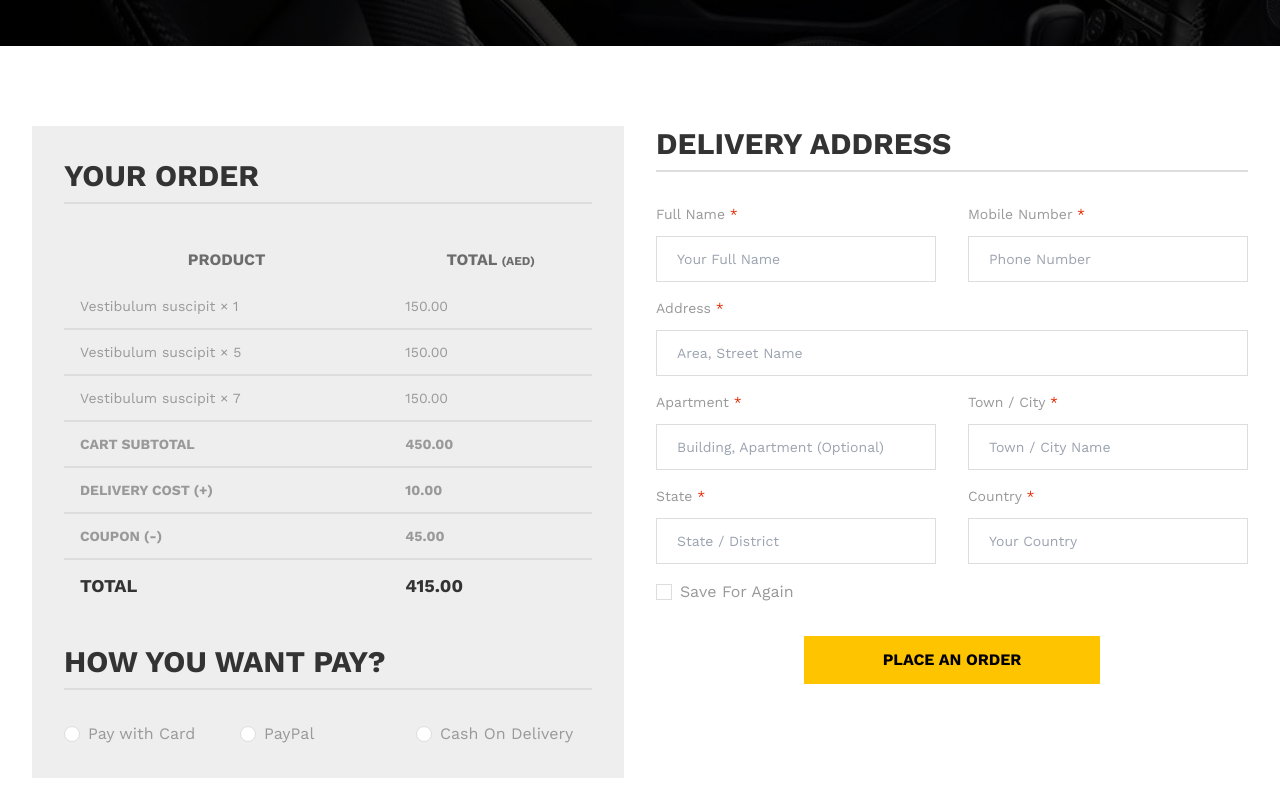
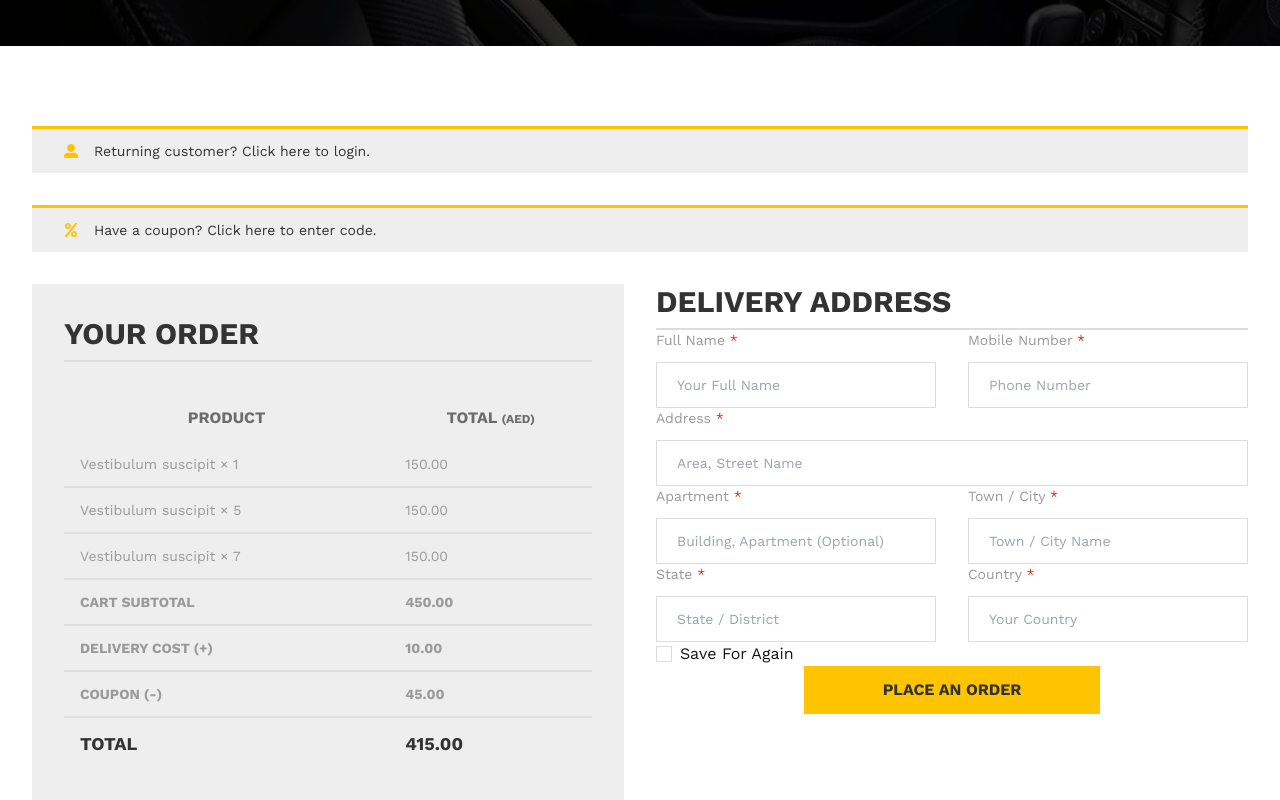
Before and after one commit to shahjalalhazari/Uren-Car-Accessories-Shop, a Next.js app: page /shop/checkout in a window 1280 px wide. Shown: the part 580-1380 px from the top of the page. Built offline with nearby package versions, Linux system fonts and the light colour scheme.

Commit message:
Responsive Login Accordion Form added on Checkout page for all type of devices.

```diff
--- a/src/app/shop/checkout/checkout.css
+++ b/src/app/shop/checkout/checkout.css
@@ -11,6 +11,84 @@
 
 hr {
     @apply border border-uren-border;
+}
+
+/* FORM */
+.form-input-layout {
+    @apply grid grid-cols-1;
+}
+.form-group {
+    @apply w-full text-sm text-body;
+    }
+
+.form-group label {
+    @apply block mb-3;
+}
+
+.form-group>label>span {
+    @apply text-secondary;
+}
+
+.form-group input {
+    @apply border border-uren-border text-sm w-full px-5 py-3 outline-none;
+}
+
+.show-password {
+    @apply absolute bottom-[14px] right-5 text-base cursor-pointer;
+}
+
+.save-form-data {
+    @apply appearance-none h-4 w-4 border border-uren-border outline-none cursor-pointer;
+}
+
+.save-form-data:checked {
+    @apply bg-primary border-transparent;
+}
+
+.save-form-data-label {
+    @apply cursor-pointer;
+}
+
+.save-form-data-label:hover {
+    @apply text-primary;
+}
+
+.submit-btn {
+    @apply bg-primary font-bold w-full text-dark-gray px-5 py-3 cursor-pointer uppercase;
+}
+
+.submit-btn:hover {
+    @apply bg-secondary text-base-100;
+}
+
+/* ACCORDION */
+.accordion-layout {
+    @apply w-full space-y-4 mb-4;
+}
+
+.accordion-header {
+    @apply border-t-[3px] border-primary text-body;
+}
+
+.accordion-heading-text {
+    @apply w-full py-3 px-6 text-sm bg-gray-bg text-start text-dark-gray flex gap-x-2 items-center;
+}
+
+.accordion-action {
+    @apply cursor-pointer;
+}
+
+.accordion-action:hover {
+    @apply text-primary underline;
+}
+
+/* LOGIN ACCORDION */
+.login-accordion {
+    @apply grid grid-cols-1 border border-uren-border mt-4 p-6;
+}
+
+.checkout-login-form {
+    @apply space-y-4;
 }
 
 /* ORDER CART */
@@ -39,51 +117,13 @@ hr {
 }
 
 /* DELIVERY ADDRESS FORM */
-.delivery-form {
-    @apply mt-5 text-body w-full;
-    }
-.form-input-layout {
-    @apply grid grid-cols-1;
-}
-.form-group {
-    @apply w-full text-sm mb-4;
-    }
-
-    .form-group label {
-        @apply block mb-3;
-    }
-
-    .form-group>label>span {
-        @apply text-secondary;
-    }
-
-    .form-group input {
-        @apply border border-uren-border text-sm w-full px-5 py-3 outline-none;
+/* .delivery-form {
+    @apply text-body w-full;
 }
 
-.save-address {
-    @apply appearance-none h-4 w-4 border border-uren-border outline-none cursor-pointer;
-}
-
-.save-address:checked {
-    @apply bg-primary border-transparent;
-}
-
-.save-address-label {
-    @apply cursor-pointer;
-}
-
-.save-address-label:hover {
-    @apply text-primary;
-}
-
-.submit-btn {
-    @apply bg-primary mt-8 font-bold w-full text-dark px-5 py-3 cursor-pointer uppercase;
-}
-
-.submit-btn:hover {
-    @apply bg-secondary text-base-100;
-}
+.delivery-form .form-group {
+    @apply mt-4;
+} */
 
 /* PAYMENT METHOD */
 .payment-method {
@@ -127,6 +167,19 @@ hr {
         @apply text-2xl;
     }
 
+    /* ACCORDION */
+    .accordion-layout {
+        @apply w-full space-y-6 mb-6;
+    }
+
+    .accordion-heading-text {
+        @apply px-6 flex gap-x-3;
+    }
+
+    /* LOGIN ACCORDION */
+    .login-accordion {
+        @apply grid grid-cols-2 mt-6 p-6;
+    }
     /* ORDER CART */
     .table-head {
         @apply text-start;
@@ -154,6 +207,24 @@ hr {
         @apply text-3xl;
     }
 
+    /* ACCORDION */
+    .accordion-layout {
+        @apply space-y-8 mb-8;
+    }
+
+    .accordion-heading-text {
+        @apply py-3 px-8 flex gap-x-4;
+    }
+
+    /* LOGIN ACCORDION */
+    .login-accordion {
+        @apply grid grid-cols-3 mt-8 p-8;
+    }
+
+    .checkout-login-form {
+        @apply space-y-6;
+    }
+
     /* ORDER CART */
     .order-cart {
         @apply p-8;
@@ -162,9 +233,11 @@ hr {
         @apply text-lg;
     }
     /* DELIVERY ADDRESS FORM */
-    .delivery-form {
+    /* .delivery-form {
         @apply mt-8;
     }
+
+    */
 
     .form-input-layout {
         @apply grid grid-cols-2 gap-x-8;
--- a/src/app/shop/checkout/page.js
+++ b/src/app/shop/checkout/page.js
@@ -1,6 +1,7 @@
 import InputField from "@/components/shared/fields/InputField";
 import "./checkout.css"
 import PageBreadcrumb from '@/components/shared/PageBreadcrumb';
+import CheckoutAccordion from "@/components/shop/checkout/CheckoutAccordion";
 
 const CheckoutPage = () => {
 
@@ -8,8 +9,12 @@ const CheckoutPage = () => {
     <div>
       <PageBreadcrumb breadcrumbLink={"Checkout"} breadcrumbTitle={"Checkout"} />
 
-      <div className="uren-container checkout-layout">
+      <div className="uren-container">
+      {/* Accordion Section */}
+        <CheckoutAccordion />
 
+        {/* Main Section */}
+        <div className="checkout-layout">
           {/* ORDER CART */}
           <div className="order-cart">
             <h3 className='checkout-heading'>Your order</h3>
@@ -113,6 +118,7 @@ const CheckoutPage = () => {
                 {/* Mobile Number Field */}
                 <InputField name={"number"} label={"Mobile Number"} type={"text"} required={true} placeholder={"Phone Number"}/>
               </div>
+
               {/* Address */}
                 <InputField name={"address"} label={"Address"} type={"text"} required={true} placeholder={"Area, Street Name"}/>
 
@@ -123,6 +129,7 @@ const CheckoutPage = () => {
                 {/* Town/City */}
                 <InputField name={"city"} label={"Town / City"} type={"text"} required={true} placeholder={"Town / City Name"}/>
               </div>
+
               <div className="form-input-layout">
                 {/* State */}
                 <InputField name={"state"} label={"State"} type={"text"} required={true} placeholder={"State / District"}/>
@@ -135,10 +142,10 @@ const CheckoutPage = () => {
               <div className="flex gap-x-2 items-center">
                 <input
                   type="checkbox"
-                name="save-address"
-                id="save-address"
-                className="save-address uren-transition" />
-              <label htmlFor="save-address" className="save-address-label">Save For Again</label>
+                  name="save-address-data"
+                  id="save-address-data"
+                  className="save-form-data uren-transition" />
+                <label htmlFor="save-address-data" className="save-form-data-label">Save For Again</label>
               </div>
 
               {/* Submit Button */}
@@ -149,6 +156,7 @@ const CheckoutPage = () => {
           </div>
         </div>
       </div>
+    </div>
   );
 };
 
--- /dev/null
+++ b/src/components/shop/checkout/CheckoutAccordion.jsx
@@ -0,0 +1,107 @@
+"use client";
+import InputField from "@/components/shared/fields/InputField";
+import PasswordField from "@/components/shared/fields/PasswordField";
+import { useState } from "react";
+import { FaPercent, FaUserAlt } from "react-icons/fa";
+
+const CheckoutAccordion = () => {
+  const [loginAccordion, setLoginAccordion] = useState(false);
+  const [couponAccordion, setCouponAccordion] = useState(false);
+
+  return (
+    <div className="accordion-layout">
+      {/* LOGIN FORM */}
+      <div className="accordion-header uren-transition">
+        <div className="accordion-heading-text">
+          <FaUserAlt className="text-primary" />
+          <p>
+            Returning customer?{" "}
+            <span
+              className="uren-transition accordion-action"
+              onClick={() => setLoginAccordion(!loginAccordion)}
+            >
+              Click here to login.
+            </span>
+          </p>
+        </div>
+
+        <div
+          className={`overflow-hidden transition-all duration-1000 ${
+            loginAccordion ? "max-h-[500px]" : "max-h-0"
+          }`}
+        >
+          <div className="login-accordion">
+            <form className="checkout-login-form">
+              {/* EMAIL FIELD */}
+              <InputField
+                label={"E-mail"}
+                name={"login-email"}
+                required={true}
+                type={"email"}
+                placeholder={""} />
+
+              {/* PASSWORD FIELD */}
+              <PasswordField
+                label={"Password"}
+                name={"password"}
+                placeholder={""}
+              />
+              <div className="flex gap-x-2 items-center">
+                {/* SAVE LOGIN DATA */}
+                <input
+                  type="checkbox"
+                  name="save-login-data"
+                  id="save-login-data"
+                  className="save-form-data uren-transition"
+                />
+                <label
+                  htmlFor="save-login-data"
+                  className="save-form-data-label"
+                >
+                  Remember Me
+                </label>
+              </div>
+
+              {/* SUBMIT BUTTON */}
+              <input
+                type="submit"
+                value="Login"
+                className="submit-btn uren-transition"
+              />
+            </form>
+            <div className=""></div>
+          </div>
+        </div>
+      </div>
+
+      {/* DISCOUNT COUPON FORM */}
+      <div className={`accordion-header uren-transition`}>
+        <div className="accordion-heading-text">
+          <FaPercent className="text-primary" />
+          <p>
+            Have a coupon?{" "}
+            <span
+              className="uren-transition accordion-action"
+              onClick={() => setCouponAccordion(!couponAccordion)}
+            >
+              Click here to enter code.
+            </span>
+          </p>
+        </div>
+
+        <div
+          className={`overflow-hidden transition-all duration-500 px-4 ${
+            couponAccordion ? "max-h-[500px] py-4" : "max-h-0"
+          }`}
+        >
+          <p className="text-sm">
+            Lorem ipsum dolor sit amet consectetur adipisicing elit. Rerum,
+            repellat.
+          </p>
+        </div>
+      </div>
+    </div>
+  );
+};
+
+export default CheckoutAccordion;
```
Lines whose indentation alone changed are shown as unchanged.
